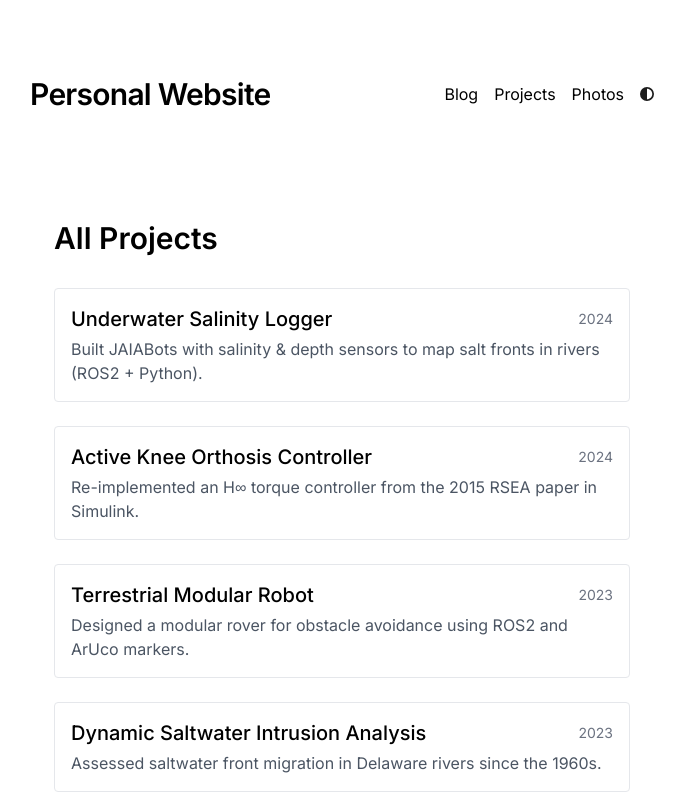
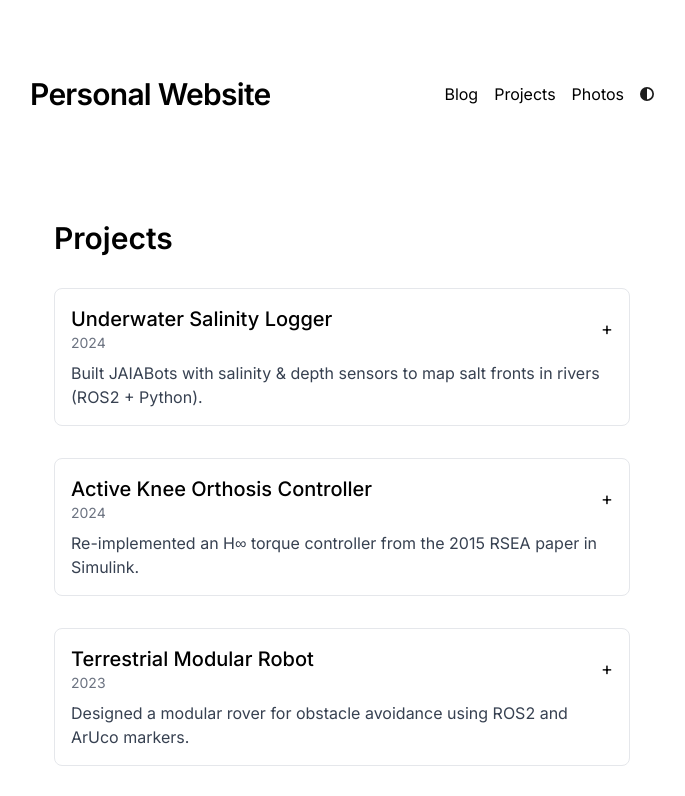
Before and after one commit to rushabhdhoke/Personal-Website, a Next.js app: page /projects in a window 1280 px wide. Shown: the top 796 px of the page, without its empty margins (298-983 px from the left). Built offline with nearby package versions, Linux system fonts and the light colour scheme.

Commit message:
Update page.tsx

```diff
--- a/app/projects/page.tsx
+++ b/app/projects/page.tsx
@@ -1,34 +1,64 @@
+"use client";
+import { useState } from "react";
 import Link from "next/link";
+import Image from "next/image";
 import type { Metadata } from "next";
 import { projects } from "./project-data";
 
 export const metadata: Metadata = {
   title: "Projects · Rushabh Dhoke",
-  description: "A complete list of Rushabh Dhoke’s robotics & software projects.",
+  description: "A complete list of Rushabh Dhoke’s Robotics & software projects.",
 };
 
 
 export default function Projects() {
+  const [expandedIndex, setExpandedIndex] = useState<number | null>(null);
+
   return (
-    <section className="max-w-3xl mx-auto p-6">
-      <h1 className="mb-8 text-3xl font-semibold">All Projects</h1>
-      <div className="space-y-6">
-        {projects.map((project) => (
-          <Link
-            key={project.title}
-            href={project.url}
-            className="block p-4 border rounded hover:shadow-lg transition"
-            target="_blank"
-            rel="noopener noreferrer"
+    <section className="max-w-4xl mx-auto p-6 space-y-8">
+      <h1 className="text-3xl font-semibold">Projects</h1>
+
+      {projects.map((proj, idx) => (
+        <div key={proj.title} className="border rounded-lg p-4">
+          <button
+            onClick={() =>
+              setExpandedIndex(expandedIndex === idx ? null : idx)
+            }
+            className="w-full text-left flex justify-between items-center"
           >
-            <div className="flex justify-between items-center">
-              <h2 className="text-xl font-medium">{project.title}</h2>
-              <span className="text-sm text-gray-500">{project.year}</span>
+            <div>
+              <h2 className="text-xl font-medium">{proj.title}</h2>
+              <p className="text-sm text-gray-500">{proj.year}</p>
             </div>
-            <p className="mt-1 text-gray-600">{project.description}</p>
-          </Link>
-        ))}
-      </div>
+            <span className="text-lg">
+              {expandedIndex === idx ? "−" : "+"}
+            </span>
+          </button>
+
+          <p className="mt-2 text-gray-700">{proj.description}</p>
+
+          {expandedIndex === idx && (
+            <div className="mt-4 space-y-4">
+              <p className="text-gray-600">{proj.details}</p>
+
+              {proj.images?.length && (
+                <div className="grid grid-cols-1 sm:grid-cols-2 gap-4">
+                  {proj.images.map((src, i) => (
+                    <Image
+                      key={i}
+                      src={src}
+                      alt={`${proj.title} screenshot ${i + 1}`}
+                      width={600}
+                      height={400}
+                      className="rounded shadow"
+                    />
+                  ))}
+                </div>
+              )}
+            </div>
+          )}
+        </div>
+      ))}
     </section>
   );
 }
```
